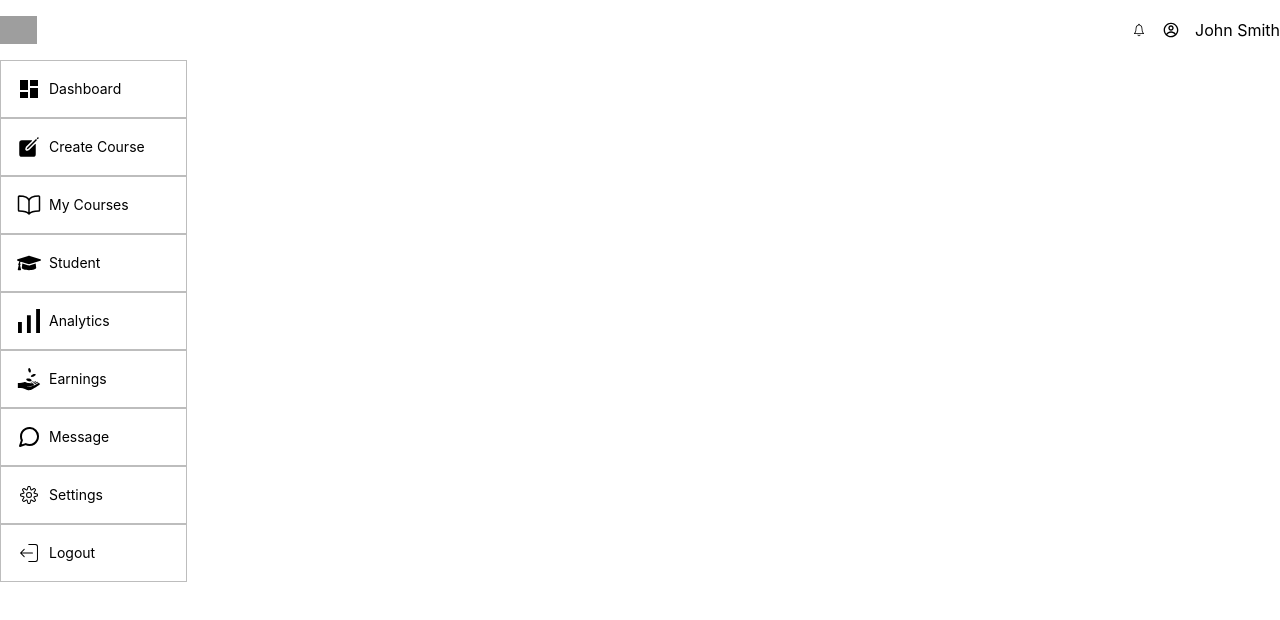
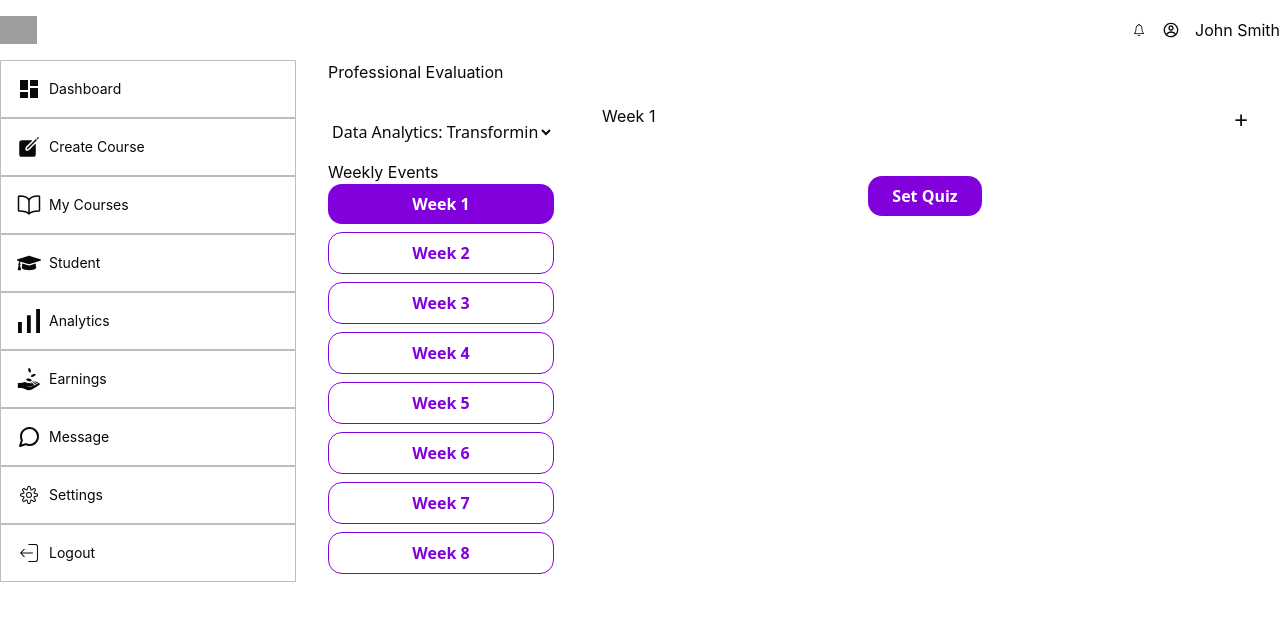
Before and after one commit to learnverrse/learnverrse, a React (Vite) app: page /dashboard in a window 1280 px wide. Shown: the top 620 px of the page. Built offline with nearby package versions, Linux system fonts and the light colour scheme; grey boxes are pictures that could not be loaded.

Commit message:
feat: update dependencies and enhance Dashboard layout with new components and styles

```diff
--- a/package.json
+++ b/package.json
@@ -13,11 +13,15 @@
   "dependencies": {
     "@hookform/resolvers": "^5.0.1",
     "@tailwindcss/vite": "^4.1.5",
+    "class-variance-authority": "^0.7.1",
+    "clsx": "^2.1.1",
+    "lucide-react": "^0.510.0",
     "react": "^19.1.0",
     "react-dom": "^19.1.0",
     "react-hook-form": "^7.56.3",
     "react-icons": "^5.5.0",
     "react-router": "^7.6.0",
+    "tailwind-merge": "^3.3.0",
     "tailwindcss": "^4.1.5",
     "yup": "^1.6.1"
   },
@@ -35,6 +39,7 @@
     "globals": "^16.0.0",
     "prettier": "^3.5.3",
     "prettier-plugin-tailwindcss": "^0.6.11",
+    "tw-animate-css": "^1.2.9",
     "vite": "^6.3.5"
   }
 }
--- a/src/index.css
+++ b/src/index.css
@@ -1,4 +1,7 @@
 @import 'tailwindcss';
+@import "tw-animate-css";
+/* ---break---  */
+@custom-variant dark (&:is(.dark *));
 
 /* extending tailwind classes  */
 @theme {
@@ -47,3 +50,127 @@
 .scroll-container::-webkit-scrollbar {
   display: none;
 }
+
+/* ---break---  */
+
+@theme inline {
+  --radius-sm: calc(var(--radius) - 4px);
+  --radius-md: calc(var(--radius) - 2px);
+  --radius-lg: var(--radius);
+  --radius-xl: calc(var(--radius) + 4px);
+  --color-background: var(--background);
+  --color-foreground: var(--foreground);
+  --color-card: var(--card);
+  --color-card-foreground: var(--card-foreground);
+  --color-popover: var(--popover);
+  --color-popover-foreground: var(--popover-foreground);
+  --color-primary: var(--primary);
+  --color-primary-foreground: var(--primary-foreground);
+  --color-secondary: var(--secondary);
+  --color-secondary-foreground: var(--secondary-foreground);
+  --color-muted: var(--muted);
+  --color-muted-foreground: var(--muted-foreground);
+  --color-accent: var(--accent);
+  --color-accent-foreground: var(--accent-foreground);
+  --color-destructive: var(--destructive);
+  --color-border: var(--border);
+  --color-input: var(--input);
+  --color-ring: var(--ring);
+  --color-chart-1: var(--chart-1);
+  --color-chart-2: var(--chart-2);
+  --color-chart-3: var(--chart-3);
+  --color-chart-4: var(--chart-4);
+  --color-chart-5: var(--chart-5);
+  --color-sidebar: var(--sidebar);
+  --color-sidebar-foreground: var(--sidebar-foreground);
+  --color-sidebar-primary: var(--sidebar-primary);
+  --color-sidebar-primary-foreground: var(--sidebar-primary-foreground);
+  --color-sidebar-accent: var(--sidebar-accent);
+  --color-sidebar-accent-foreground: var(--sidebar-accent-foreground);
+  --color-sidebar-border: var(--sidebar-border);
+  --color-sidebar-ring: var(--sidebar-ring);
+}
+
+/* ---break---  */
+
+:root {
+  --radius: 0.625rem;
+  --background: oklch(1 0 0);
+  --foreground: oklch(0.141 0.005 285.823);
+  --card: oklch(1 0 0);
+  --card-foreground: oklch(0.141 0.005 285.823);
+  --popover: oklch(1 0 0);
+  --popover-foreground: oklch(0.141 0.005 285.823);
+  --primary: oklch(0.21 0.006 285.885);
+  --primary-foreground: oklch(0.985 0 0);
+  --secondary: oklch(0.967 0.001 286.375);
+  --secondary-foreground: oklch(0.21 0.006 285.885);
+  --muted: oklch(0.967 0.001 286.375);
+  --muted-foreground: oklch(0.552 0.016 285.938);
+  --accent: oklch(0.967 0.001 286.375);
+  --accent-foreground: oklch(0.21 0.006 285.885);
+  --destructive: oklch(0.577 0.245 27.325);
+  --border: oklch(0.92 0.004 286.32);
+  --input: oklch(0.92 0.004 286.32);
+  --ring: oklch(0.705 0.015 286.067);
+  --chart-1: oklch(0.646 0.222 41.116);
+  --chart-2: oklch(0.6 0.118 184.704);
+  --chart-3: oklch(0.398 0.07 227.392);
+  --chart-4: oklch(0.828 0.189 84.429);
+  --chart-5: oklch(0.769 0.188 70.08);
+  --sidebar: oklch(0.985 0 0);
+  --sidebar-foreground: oklch(0.141 0.005 285.823);
+  --sidebar-primary: oklch(0.21 0.006 285.885);
+  --sidebar-primary-foreground: oklch(0.985 0 0);
+  --sidebar-accent: oklch(0.967 0.001 286.375);
+  --sidebar-accent-foreground: oklch(0.21 0.006 285.885);
+  --sidebar-border: oklch(0.92 0.004 286.32);
+  --sidebar-ring: oklch(0.705 0.015 286.067);
+}
+
+/* ---break---  */
+
+.dark {
+  --background: oklch(0.141 0.005 285.823);
+  --foreground: oklch(0.985 0 0);
+  --card: oklch(0.21 0.006 285.885);
+  --card-foreground: oklch(0.985 0 0);
+  --popover: oklch(0.21 0.006 285.885);
+  --popover-foreground: oklch(0.985 0 0);
+  --primary: oklch(0.92 0.004 286.32);
+  --primary-foreground: oklch(0.21 0.006 285.885);
+  --secondary: oklch(0.274 0.006 286.033);
+  --secondary-foreground: oklch(0.985 0 0);
+  --muted: oklch(0.274 0.006 286.033);
+  --muted-foreground: oklch(0.705 0.015 286.067);
+  --accent: oklch(0.274 0.006 286.033);
+  --accent-foreground: oklch(0.985 0 0);
+  --destructive: oklch(0.704 0.191 22.216);
+  --border: oklch(1 0 0 / 10%);
+  --input: oklch(1 0 0 / 15%);
+  --ring: oklch(0.552 0.016 285.938);
+  --chart-1: oklch(0.488 0.243 264.376);
+  --chart-2: oklch(0.696 0.17 162.48);
+  --chart-3: oklch(0.769 0.188 70.08);
+  --chart-4: oklch(0.627 0.265 303.9);
+  --chart-5: oklch(0.645 0.246 16.439);
+  --sidebar: oklch(0.21 0.006 285.885);
+  --sidebar-foreground: oklch(0.985 0 0);
+  --sidebar-primary: oklch(0.488 0.243 264.376);
+  --sidebar-primary-foreground: oklch(0.985 0 0);
+  --sidebar-accent: oklch(0.274 0.006 286.033);
+  --sidebar-accent-foreground: oklch(0.985 0 0);
+  --sidebar-border: oklch(1 0 0 / 10%);
+  --sidebar-ring: oklch(0.552 0.016 285.938);
+}
+
+/* ---break---  */
+
+@layer base {
+  * {
+    @apply border-border outline-ring/50;
+  }
+  body {
+    @apply bg-background text-foreground;
+  }
+}
--- a/src/layouts/Dashboard.jsx
+++ b/src/layouts/Dashboard.jsx
@@ -3,8 +3,12 @@
 import { CgProfile } from 'react-icons/cg';
 import { dashboardAsideMenu } from '../components/details';
 import { Link } from 'react-router';
+import Button from '../components/UI/Button';
+import { useState } from 'react';
 
 const Dashboard = () => {
+  const [selectedWeek, setSelectedWeek] = useState(1);
+
   return (
     <section className="h-screen w-screen overflow-hidden">
       {/* header */}
@@ -20,10 +24,9 @@
         </div>
       </header>
 
-      {/* sidebar  */}
-
-      <main className="grid grid-cols-12 gap-8">
-        <aside className="col-span-2 flex h-screen flex-col overflow-auto">
+      <main className="grid w-screen grid-cols-12 gap-8">
+        {/* sidebar  */}
+        <aside className="col-span-3 flex h-screen flex-col overflow-auto">
           {dashboardAsideMenu.map(({ icon, name }, index) => (
             <Link
               to={'/'}
@@ -39,7 +42,54 @@
         </aside>
 
         {/* main content */}
-        <div className="col-span-9"></div>
+        <div className="border-primary col-span-9">
+          <h2 className="mb-5">Professional Evaluation</h2>
+          <div className="grid w-full! grid-cols-4 gap-4">
+            <div className="col-span-1">
+              <select
+                name="courses"
+                id="courses"
+                className="word-brake w-full cursor-pointer py-4"
+              >
+                {[...Array(5)].map((_, i) => (
+                  <option value={`course-${i}`}>
+                    Data Analytics: Transforming Data into Actionable Insights
+                  </option>
+                ))}
+              </select>
+
+              <h2>Weekly Events</h2>
+              <div className="flex flex-col gap-2">
+                {[...Array(8)].map((_, i) => {
+                  const week = i + 1;
+                  return (
+                    <Button
+                      key={week}
+                      label={`week ${week}`}
+                      fun={() => {
+                        setSelectedWeek(week);
+                      }}
+                      active={selectedWeek === week}
+                    />
+                  );
+                })}
+              </div>
+            </div>
+
+            {/* 2nd grid */}
+            <div className="col-span-3">
+              <div className="flex justify-between px-8">
+                <h2>Week 1</h2>
+
+                <button className="cursor-pointer text-2xl">+</button>
+              </div>
+
+              <div className="mx-auto mt-10 w-fit">
+                <Button label="set Quiz" active={true} fun={() => {}} />
+              </div>
+            </div>
+          </div>
+        </div>
       </main>
     </section>
   );
--- /dev/null
+++ b/src/lib/utils.js
@@ -0,0 +1,6 @@
+import { clsx } from "clsx";
+import { twMerge } from "tailwind-merge"
+
+export function cn(...inputs) {
+  return twMerge(clsx(inputs));
+}
--- a/vite.config.js
+++ b/vite.config.js
@@ -1,9 +1,15 @@
-import { defineConfig } from "vite";
-import react from "@vitejs/plugin-react";
-import tailwindcss from "@tailwindcss/vite";
+import { defineConfig } from 'vite';
+import react from '@vitejs/plugin-react';
+import tailwindcss from '@tailwindcss/vite';
+import path from 'path';
 
 // https://vite.dev/config/
 export default defineConfig({
   plugins: [react(), tailwindcss()],
-  base: "/learnverrse/",
+  base: '/learnverrse/',
+  resolve: {
+    alias: {
+      '@': path.resolve(__dirname, './src'),
+    },
+  },
 });
```
Also changed, not shown: jsconfig.json (added, +7 -0 lines), components.json (added), 1 other file (tests, documents, lock files or other folders).
